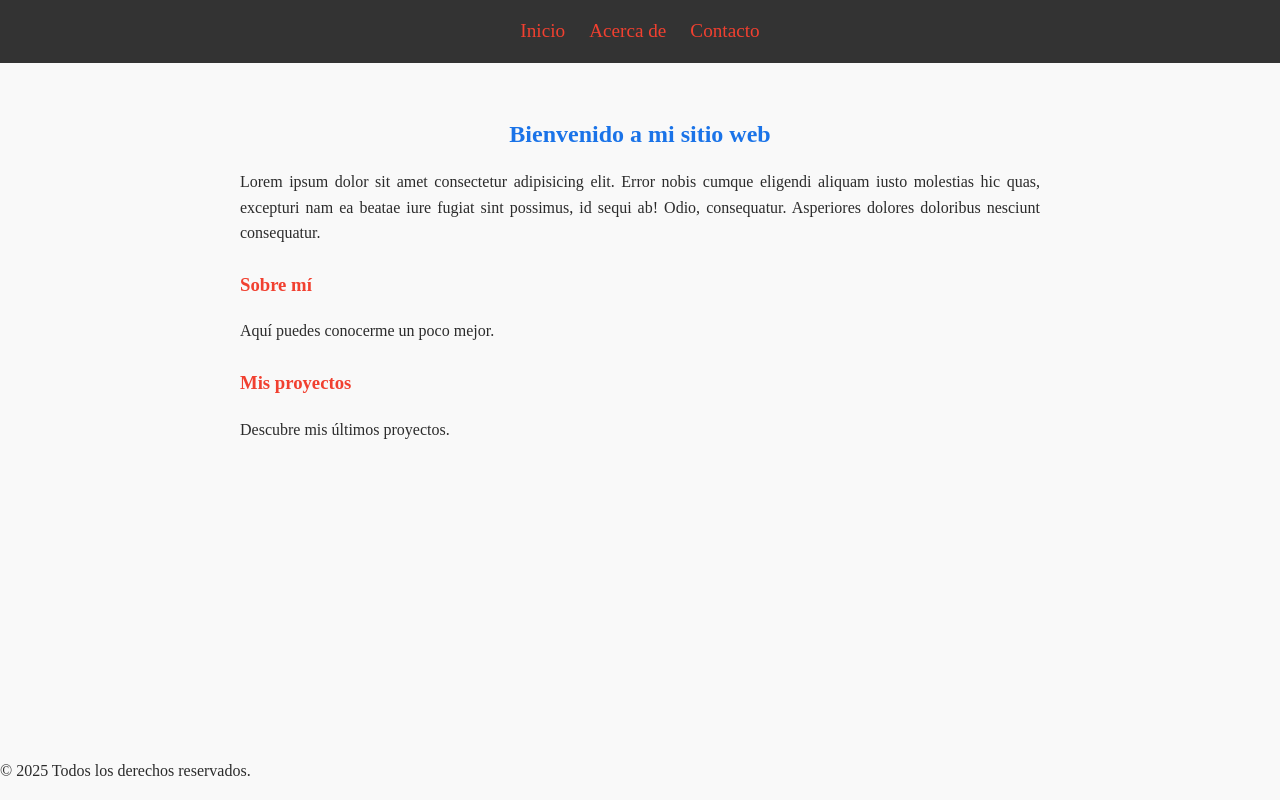
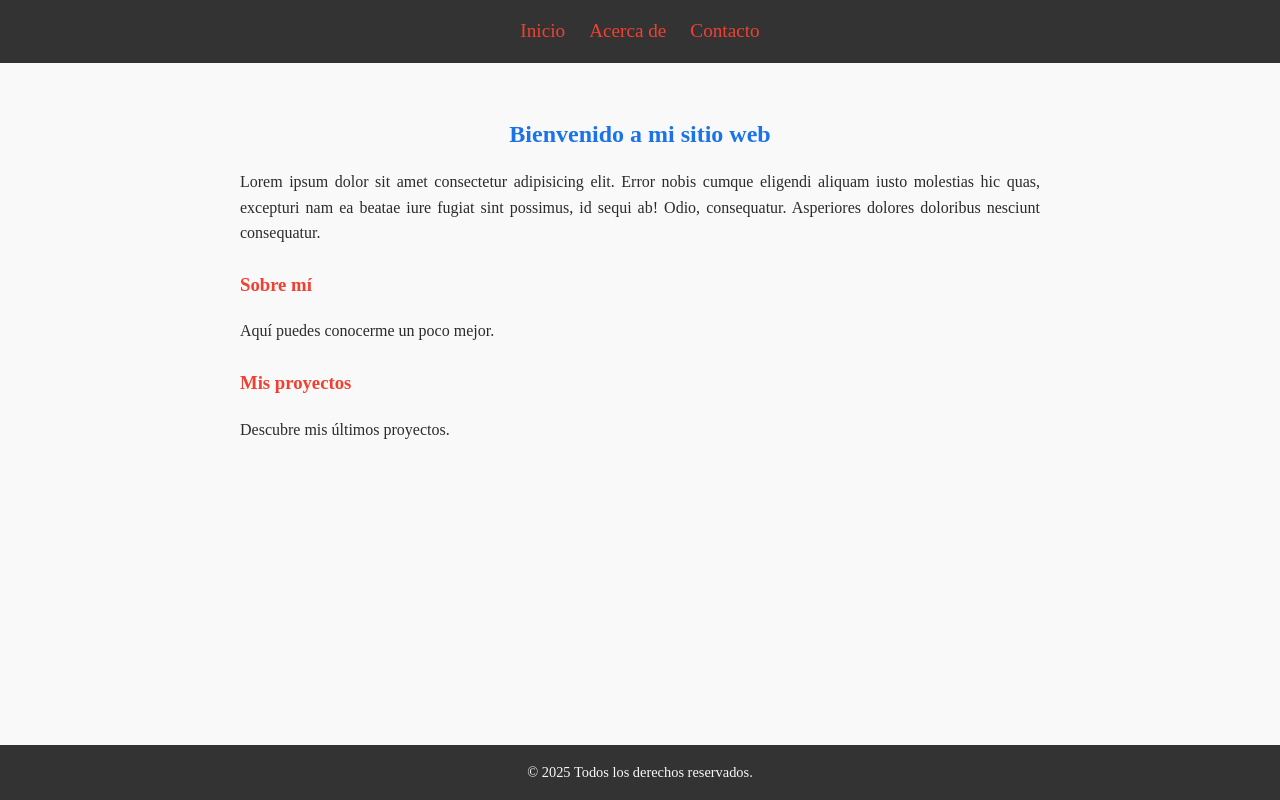
Before and after one commit to feden15/desafio-12, a website built with Vite: page index.html in a window 1280 px wide. Built offline with nearby package versions, Linux system fonts and the light colour scheme; a web font is replaced by a local one.

Commit message:
Le dimos estilo al footer

```diff
--- a/src/style.css
+++ b/src/style.css
@@ -59,3 +59,16 @@ main p {
     margin-bottom: 1rem;
     text-align: justify;
 }
+
+.main-footer {
+    text-align: center;
+    background-color: #333333;
+    color: #f9f9f9;
+    padding: 1rem 0;
+    margin-top: 2rem;
+}
+
+.main-footer p {
+    margin: 0;
+    font-size: 0.9rem;
+}
```
